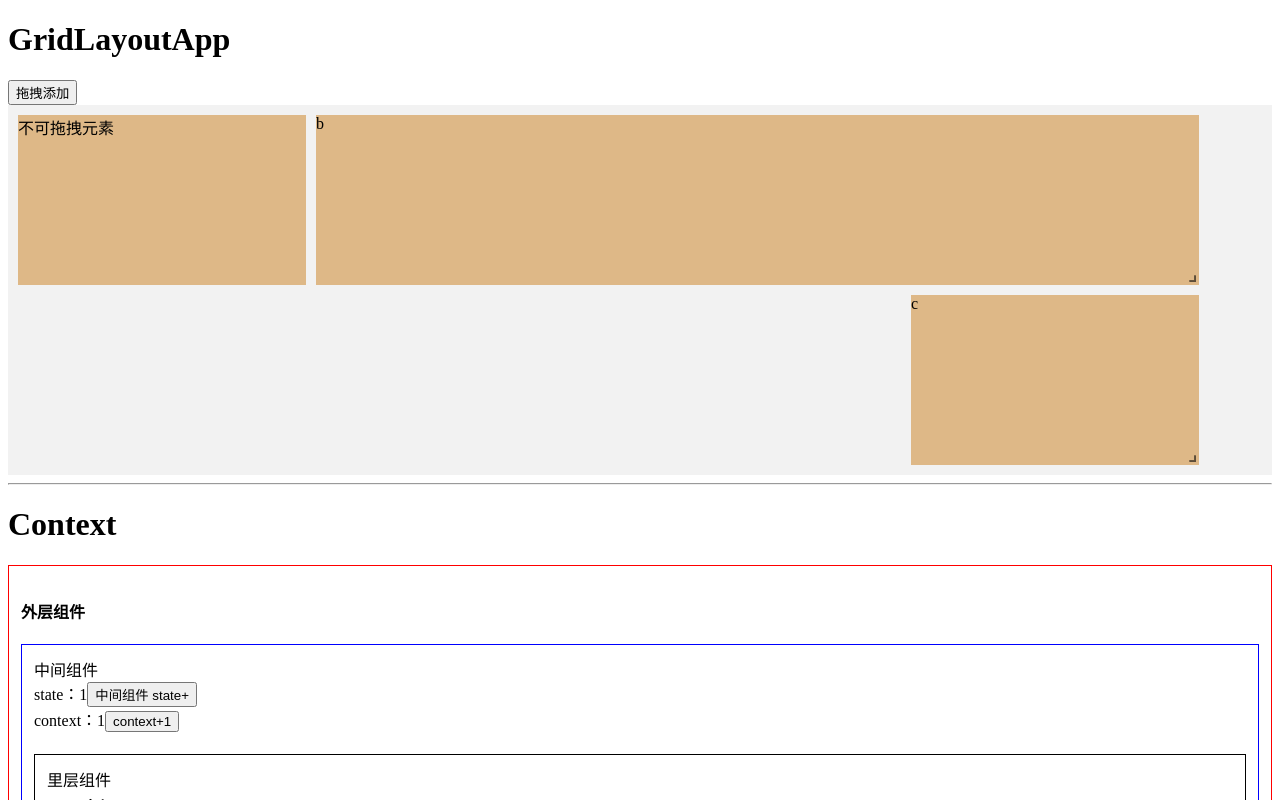
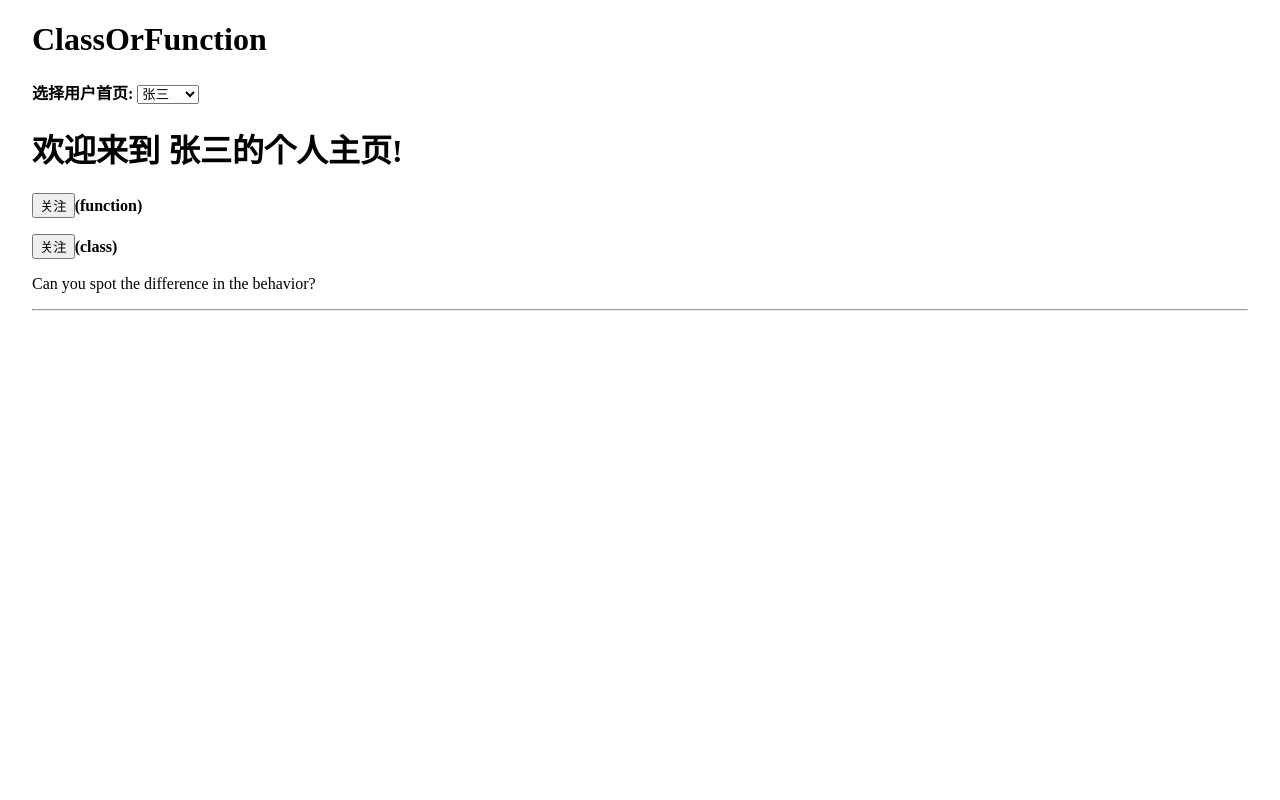
Before and after one commit to wanpan11/learn, a React (Vite) app: page / in a window 1280 px wide. Shown: the top 800 px of the page. Built offline with nearby package versions, Linux system fonts and the light colour scheme.

Commit message:
class funcion

```diff
--- a/package.json
+++ b/package.json
@@ -7,6 +7,7 @@
     "serve": "vite preview"
   },
   "dependencies": {
+    "@douyinfe/semi-ui": "^2.0.0",
     "lodash": "^4.17.21",
     "react": "^17.0.0",
     "react-beautiful-dnd": "^13.1.0",
@@ -16,6 +17,7 @@
   "devDependencies": {
     "@vitejs/plugin-react-refresh": "^1.3.1",
     "sass": "^1.37.5",
+    "styled-components": "^5.3.3",
     "vite": "^2.4.4"
   }
 }
--- a/src/container.jsx
+++ b/src/container.jsx
@@ -1,12 +1,22 @@
 import React from 'react';
+import styleComponent from 'styled-components';
 import GridLayoutApp from './pages/grid-layout';
 import ContextDemo from './pages/context-demo';
 import Dnd from './pages/dnd';
+import ClassOrFunction from './pages/class-function';
+
+const Box = styleComponent.div`
+  padding:0 24px;
+`;
 
 export default function Container() {
   return (
-    <div>
-      <h1>GridLayoutApp</h1>
+    <Box>
+      <h1>ClassOrFunction</h1>
+      <ClassOrFunction />
+      <hr />
+
+      {/* <h1>GridLayoutApp</h1>
       <GridLayoutApp />
       <hr />
 
@@ -16,7 +26,7 @@ export default function Container() {
 
       <h1>Dnd</h1>
       <Dnd />
-      <hr />
-    </div>
+      <hr /> */}
+    </Box>
   );
 }
--- /dev/null
+++ b/src/pages/class-function/class.jsx
@@ -0,0 +1,17 @@
+import React from 'react';
+
+class ProfilePage extends React.Component {
+  showMessage = () => {
+    alert('Followed ' + this.props.user);
+  };
+
+  handleClick = () => {
+    setTimeout(this.showMessage, 3000);
+  };
+
+  render() {
+    return <button onClick={this.handleClick}>关注</button>;
+  }
+}
+
+export default ProfilePage;
--- /dev/null
+++ b/src/pages/class-function/funtion.jsx
@@ -0,0 +1,15 @@
+import React from 'react';
+
+function ProfilePage(props) {
+  const showMessage = () => {
+    alert('Followed ' + props.user);
+  };
+
+  const handleClick = () => {
+    setTimeout(showMessage, 3000);
+  };
+
+  return <button onClick={handleClick}>关注</button>;
+}
+
+export default ProfilePage;
--- /dev/null
+++ b/src/pages/class-function/index.jsx
@@ -0,0 +1,44 @@
+import React from 'react';
+import Function from './funtion';
+import Class from './class';
+
+
+class App extends React.Component {
+  state = {
+    user: '张三',
+  };
+
+  render() {
+    return (
+      <>
+        <label>
+          <b>选择用户首页: </b>
+          <select
+            value={this.state.user}
+            onChange={(e) => this.setState({ user: e.target.value })}
+          >
+            <option value='张三'>张三</option>
+            <option value='李四'>李四</option>
+            <option value='王文英'>王文英</option>
+          </select>
+        </label>
+
+        <h1>欢迎来到 {this.state.user}的个人主页!</h1>
+
+        <p>
+          <Function user={this.state.user} />
+          <b>(function)</b>
+        </p>
+
+        <p>
+          <Class user={this.state.user} />
+          <b>(class)</b>
+        </p>
+
+        <p>Can you spot the difference in the behavior?</p>
+      </>
+    );
+  }
+}
+
+export default App;
```
